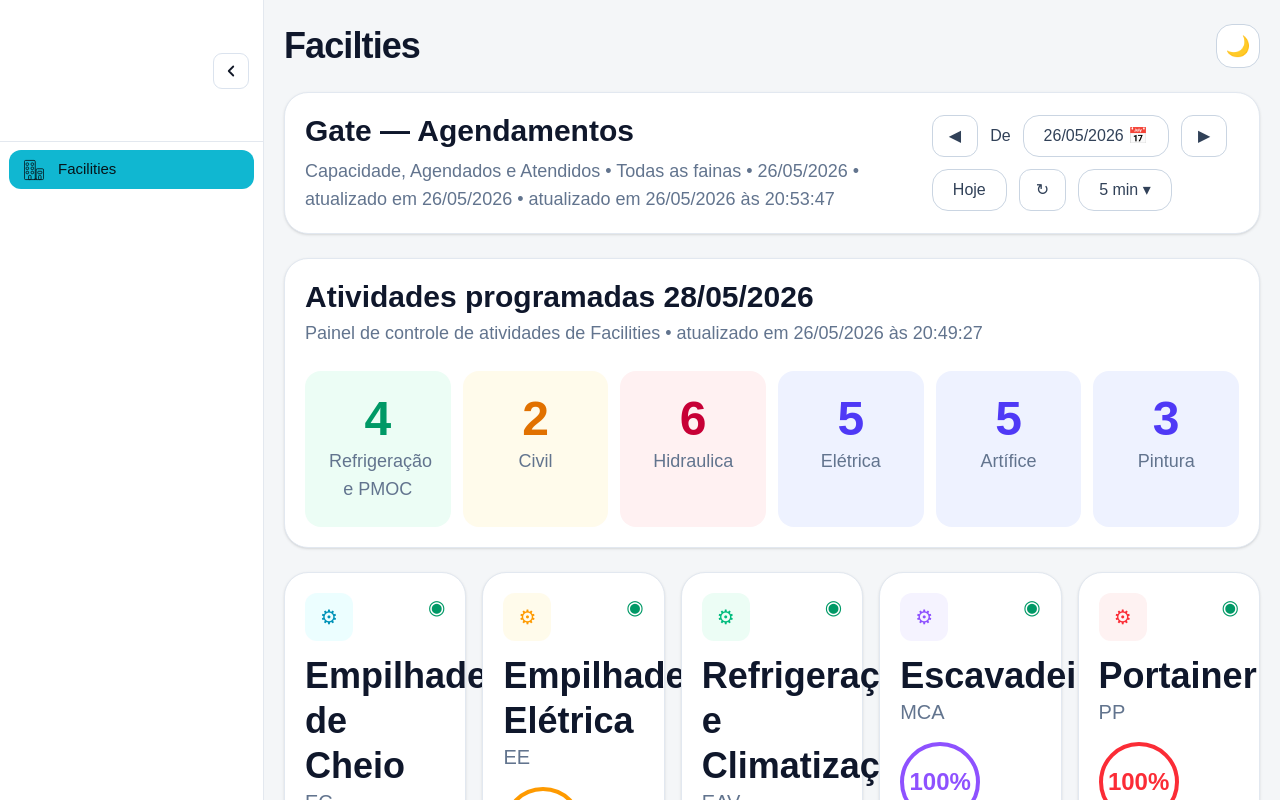
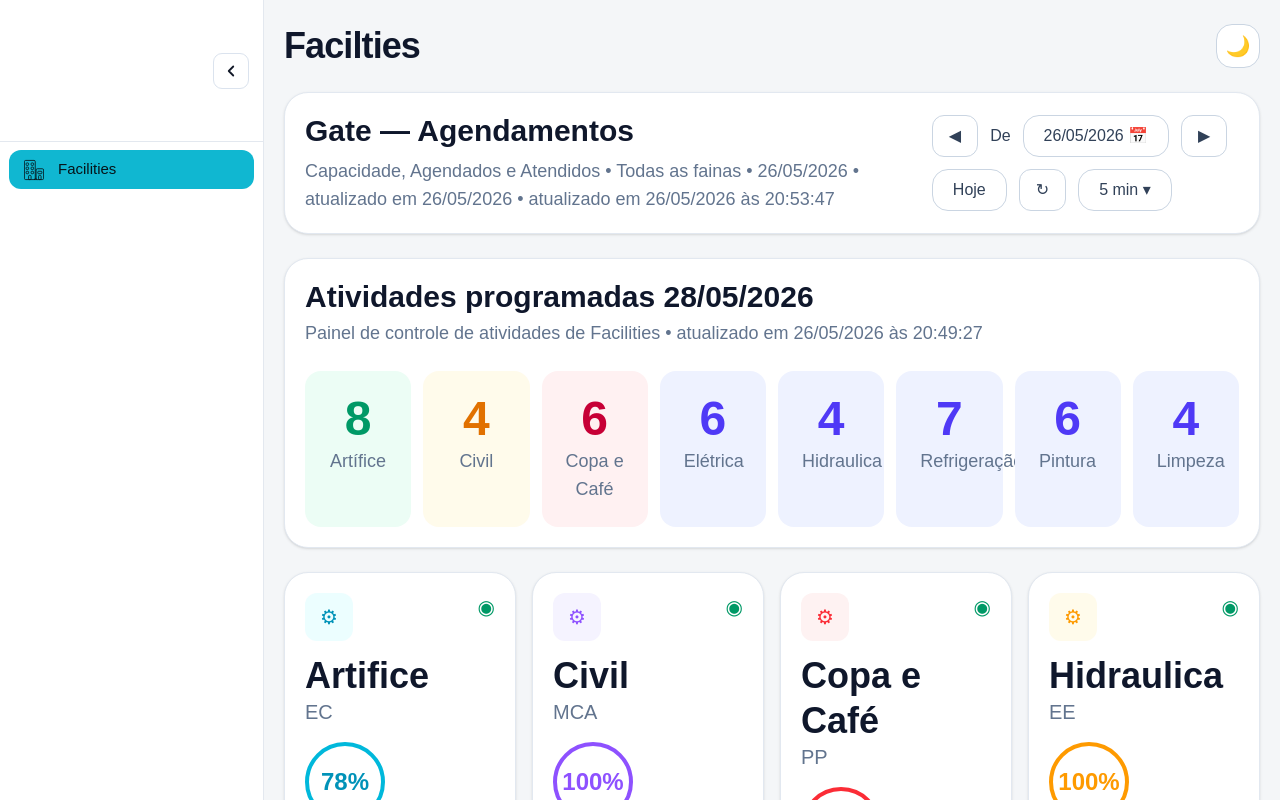
Before and after one commit to BAQ2002/OpsHub-Facilities, a Next.js app: page / in a window 1280 px wide. Shown: the top 800 px of the page. Built offline with nearby package versions, Linux system fonts and the light colour scheme.

Commit message:
Alterações gerais

```diff
--- a/app/page.tsx
+++ b/app/page.tsx
@@ -1,26 +1,49 @@
 const equipmentCards = [
   {
-    title: "Empilhadeira de Cheio",
+    title: "Artifice",
     code: "EC",
     accent: "text-cyan-600",
     ring: "border-cyan-500",
     iconBg: "bg-cyan-50",
     percentage: 78,
-    available: 7,
+    available: 8,
     maintenance: 2,
-    total: 9,
+    total: 10,
     footer: "2 equipamentos parados",
   },
+ {
+    title: "Civil",
+    code: "MCA",
+    accent: "text-violet-500",
+    ring: "border-violet-500",
+    iconBg: "bg-violet-50",
+    percentage: 100,
+    available: 4,
+    maintenance: 6,
+    total: 10,
+  },
   {
-    title: "Empilhadeira Elétrica",
+    title: "Copa e Café",
+    code: "PP",
+    accent: "text-red-500",
+    ring: "border-red-500",
+    iconBg: "bg-red-50",
+    percentage: 100,
+    available: 6,
+    maintenance: 4,
+    total: 10,
+  },
+
+  {
+    title: "Hidraulica",
     code: "EE",
     accent: "text-amber-500",
     ring: "border-amber-500",
     iconBg: "bg-amber-50",
     percentage: 100,
-    available: 21,
-    maintenance: 0,
-    total: 21,
+    available: 4,
+    maintenance: 6,
+    total: 10,
   },
   {
     title: "Refrigeração e Climatização",
@@ -29,33 +52,48 @@ const equipmentCards = [
     ring: "border-emerald-300",
     iconBg: "bg-emerald-50",
     percentage: 0,
-    available: 0,
-    maintenance: 1,
-    total: 1,
+    available: 7,
+    maintenance: 3,
+    total: 10,
     footer: "1 equipamento parado",
   },
+
   {
-    title: "Escavadeira",
-    code: "MCA",
-    accent: "text-violet-500",
-    ring: "border-violet-500",
-    iconBg: "bg-violet-50",
-    percentage: 100,
-    available: 1,
-    maintenance: 0,
-    total: 1,
-  },
-  {
-    title: "Portainer",
+    title: "Pintura",
     code: "PP",
     accent: "text-red-500",
     ring: "border-red-500",
     iconBg: "bg-red-50",
     percentage: 100,
-    available: 8,
-    maintenance: 0,
-    total: 8,
+    available: 6,
+    maintenance: 4,
+    total: 10,
   },
+  {
+    title: "Elétrica",
+    code: "PP",
+    accent: "text-red-500",
+    ring: "border-red-500",
+    iconBg: "bg-red-50",
+    percentage: 100,
+    available: 6,
+    maintenance: 4,
+    total: 10,
+  },
+  {
+    title: "Limpeza",
+    code: "PP",
+    accent: "text-red-500",
+    ring: "border-red-500",
+    iconBg: "bg-red-50",
+    percentage: 100,
+    available: 4,
+    maintenance: 6,
+    total: 10,
+  },
+
+
+
 ];
 
 export default function Home() {
@@ -93,17 +131,19 @@ export default function Home() {
           <h2 className="text-3xl font-semibold">Atividades programadas 28/05/2026</h2>
           <p className="mt-1 text-lg text-slate-500">Painel de controle de atividades de Facilities • atualizado em 26/05/2026 às 20:49:27</p>
 
-          <div className="mt-6 grid gap-3 lg:grid-cols-6">
-            <SummaryCard value="4" label="Refrigeração e PMOC" bg="bg-emerald-50" color="text-emerald-600" />
-            <SummaryCard value="2" label="Civil" bg="bg-amber-50" color="text-amber-600" />
-            <SummaryCard value="6" label="Hidraulica" bg="bg-rose-50" color="text-rose-700" />
-            <SummaryCard value="5" label="Elétrica" bg="bg-indigo-50" color="text-indigo-600" />
-            <SummaryCard value="5" label="Artífice" bg="bg-indigo-50" color="text-indigo-600" />
-            <SummaryCard value="3" label="Pintura" bg="bg-indigo-50" color="text-indigo-600" />
+          <div className="mt-6 grid gap-3 lg:grid-cols-8">
+            <SummaryCard value="8" label="Artífice" bg="bg-emerald-50" color="text-emerald-600" />
+            <SummaryCard value="4" label="Civil" bg="bg-amber-50" color="text-amber-600" />
+            <SummaryCard value="6" label="Copa e Café" bg="bg-rose-50" color="text-rose-700" />
+            <SummaryCard value="6" label="Elétrica" bg="bg-indigo-50" color="text-indigo-600" />
+            <SummaryCard value="4" label="Hidraulica" bg="bg-indigo-50" color="text-indigo-600" />
+            <SummaryCard value="7" label="Refrigeração" bg="bg-indigo-50" color="text-indigo-600" />
+            <SummaryCard value="6" label="Pintura" bg="bg-indigo-50" color="text-indigo-600" />
+            <SummaryCard value="4" label="Limpeza" bg="bg-indigo-50" color="text-indigo-600" />
           </div>
         </section>
 
-        <section className="grid gap-4 lg:grid-cols-5">
+        <section className="grid gap-4 lg:grid-cols-4">
           {equipmentCards.map((card) => (
             <article key={card.title} className="rounded-3xl border border-slate-200 bg-white p-5 shadow-sm">
               <div className="flex items-start justify-between gap-3">
@@ -121,8 +161,8 @@ export default function Home() {
                   {card.percentage}%
                 </div>
                 <dl className="space-y-2 text-lg">
-                  <div className="flex justify-between"><dt className="text-slate-500">Disponíveis</dt><dd className="font-semibold text-emerald-600">{card.available}</dd></div>
-                  <div className="flex justify-between"><dt className="text-slate-500">Manutenção</dt><dd className="font-semibold text-orange-500">{card.maintenance}</dd></div>
+                  <div className="flex justify-between"><dt className="text-slate-500">Atividades</dt><dd className="font-semibold text-emerald-600">{card.available}</dd></div>
+                  <div className="flex justify-between"><dt className="text-slate-500">Disponível</dt><dd className="font-semibold text-orange-500">{card.maintenance}</dd></div>
                   <div className="flex justify-between border-t border-slate-100 pt-2"><dt className="text-slate-500">Total</dt><dd className="font-semibold">{card.total}</dd></div>
                 </dl>
               </div>
```
